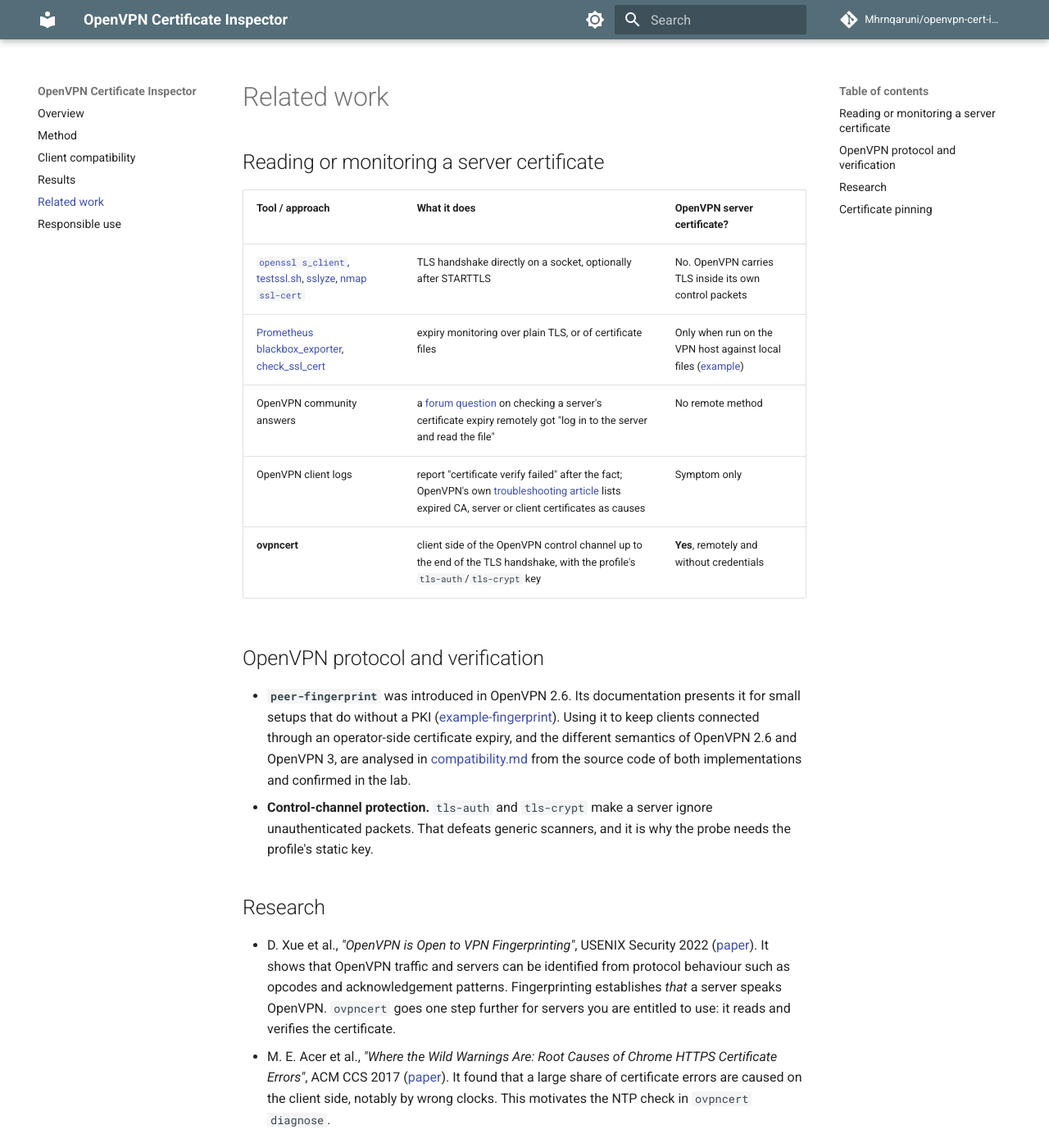
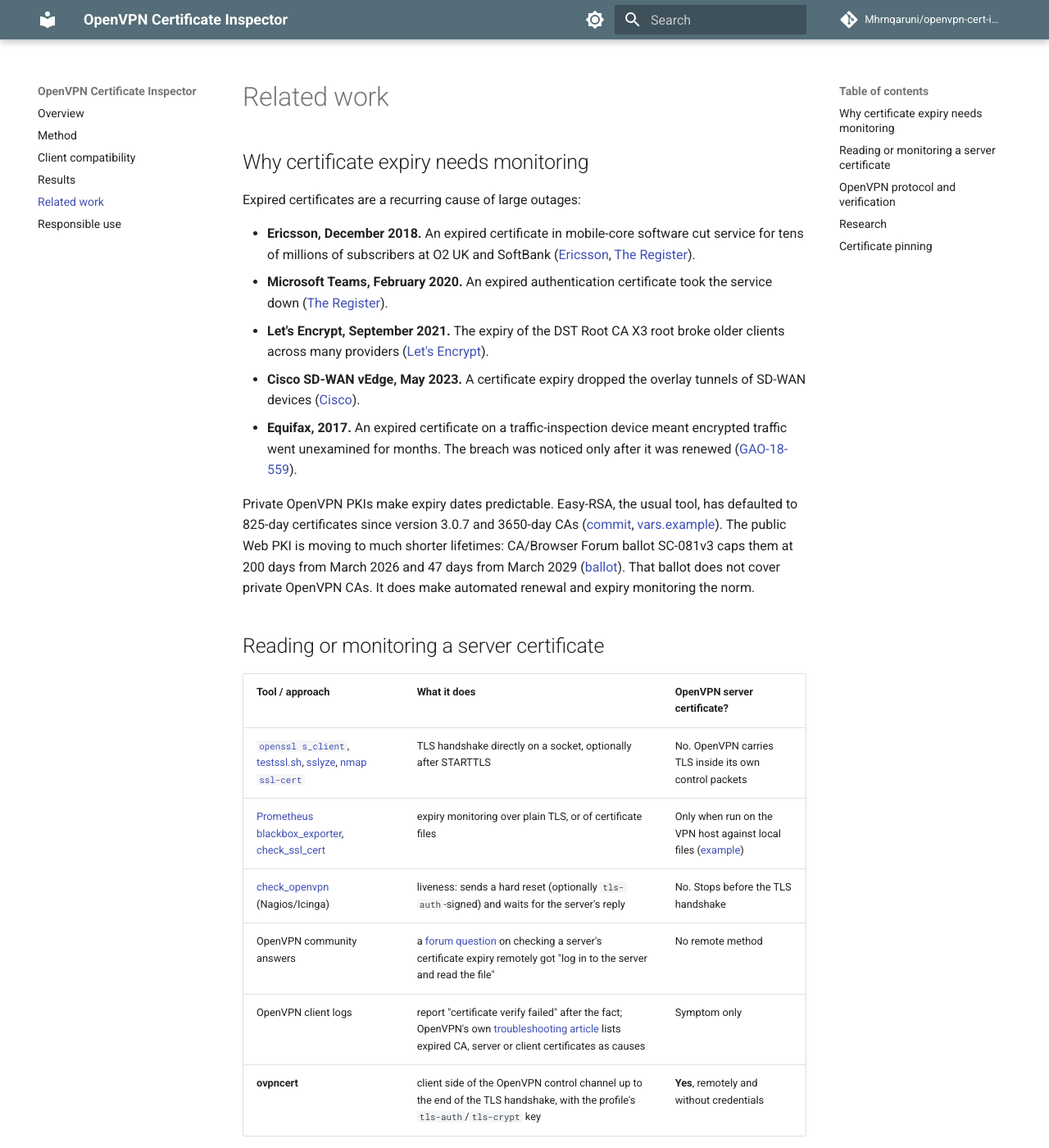
Before and after one commit to Mhrnqaruni/openvpn-cert-inspector, an MkDocs documentation site: the page built from docs/related-work.md, in a window 1280 px wide and 1400 px high. Shown: the whole window at 82% size. Built offline with MkDocs 1.6.1 and Material for MkDocs 9.7.7, drawn with Linux system fonts in a browser that asks for light colours; comment, search, counter and statistics services are not loaded; some of the changed text lies outside the part shown.

Commit message:
Related work: incidents, PKI lifetimes, prior tools

```diff
--- a/docs/related-work.md
+++ b/docs/related-work.md
@@ -1,4 +1,37 @@
 # Related work
+
+## Why certificate expiry needs monitoring
+
+Expired certificates are a recurring cause of large outages:
+
+- **Ericsson, December 2018.** An expired certificate in mobile-core software
+  cut service for tens of millions of subscribers at O2 UK and SoftBank
+  ([Ericsson](https://www.ericsson.com/en/press-releases/2018/12/update-on-software-issue-impacting-certain-customers),
+  [The Register](https://www.theregister.com/2018/12/06/ericsson_o2_telefonica_uk_outage/)).
+- **Microsoft Teams, February 2020.** An expired authentication certificate
+  took the service down
+  ([The Register](https://www.theregister.com/2020/02/03/teams_down/)).
+- **Let's Encrypt, September 2021.** The expiry of the DST Root CA X3 root
+  broke older clients across many providers
+  ([Let's Encrypt](https://letsencrypt.org/docs/dst-root-ca-x3-expiration-september-2021/)).
+- **Cisco SD-WAN vEdge, May 2023.** A certificate expiry dropped the overlay
+  tunnels of SD-WAN devices
+  ([Cisco](https://www.cisco.com/c/en/us/support/docs/routers/sd-wan/220448-identify-vedge-certificate-expired-on-ma.html)).
+- **Equifax, 2017.** An expired certificate on a traffic-inspection device
+  meant encrypted traffic went unexamined for months. The breach was noticed
+  only after it was renewed
+  ([GAO-18-559](https://www.gao.gov/assets/gao-18-559.pdf)).
+
+Private OpenVPN PKIs make expiry dates predictable. Easy-RSA, the usual tool,
+has defaulted to 825-day certificates since version 3.0.7 and 3650-day CAs
+([commit](https://github.com/OpenVPN/easy-rsa/commit/7f727b791b76147f97bfae2a152f57ad94240106),
+[vars.example](https://github.com/OpenVPN/easy-rsa/blob/master/easyrsa3/vars.example)).
+The public Web PKI is moving to much shorter lifetimes: CA/Browser Forum
+ballot SC-081v3 caps them at 200 days from March 2026 and 47 days from March
+2029
+([ballot](https://cabforum.org/2025/04/11/ballot-sc081v3-introduce-schedule-of-reducing-validity-and-data-reuse-periods/)).
+That ballot does not cover private OpenVPN CAs. It does make automated
+renewal and expiry monitoring the norm.
 
 ## Reading or monitoring a server certificate
 
@@ -6,6 +39,7 @@
 |---|---|---|
 | [`openssl s_client`](https://docs.openssl.org/master/man1/openssl-s_client/), [testssl.sh](https://github.com/testssl/testssl.sh), [sslyze](https://github.com/nabla-c0d3/sslyze), [nmap `ssl-cert`](https://nmap.org/nsedoc/scripts/ssl-cert.html) | TLS handshake directly on a socket, optionally after STARTTLS | No. OpenVPN carries TLS inside its own control packets |
 | [Prometheus blackbox_exporter](https://github.com/prometheus/blackbox_exporter), [check_ssl_cert](https://github.com/matteocorti/check_ssl_cert) | expiry monitoring over plain TLS, or of certificate files | Only when run on the VPN host against local files ([example](https://forum.netgate.com/topic/64449/monitor-openvpn-certificate-expiration-dates)) |
+| [check_openvpn](https://github.com/liquidat/nagios-icinga-openvpn) (Nagios/Icinga) | liveness: sends a hard reset (optionally `tls-auth`-signed) and waits for the server's reply | No. Stops before the TLS handshake |
 | OpenVPN community answers | a [forum question](https://forums.openvpn.net/viewtopic.php?p=110835) on checking a server's certificate expiry remotely got "log in to the server and read the file" | No remote method |
 | OpenVPN client logs | report "certificate verify failed" after the fact; OpenVPN's own [troubleshooting article](https://support.openvpn.com/hc/en-us/articles/36141971457179-Access-Server-Peer-Certificate-Verification-Failure) lists expired CA, server or client certificates as causes | Symptom only |
 | **ovpncert** | client side of the OpenVPN control channel up to the end of the TLS handshake, with the profile's `tls-auth`/`tls-crypt` key | **Yes**, remotely and without credentials |
@@ -34,9 +68,12 @@
   certificate.
 - M. E. Acer et al., *"Where the Wild Warnings Are: Root Causes of Chrome HTTPS
   Certificate Errors"*, ACM CCS 2017
-  ([paper](https://dl.acm.org/doi/10.1145/3133956.3134007)). It found that a
-  large share of certificate errors are caused on the client side, notably by
-  wrong clocks. This motivates the NTP check in `ovpncert diagnose`.
+  ([paper](https://research.google.com/pubs/archive/46359.pdf)). In more than
+  300 million Chrome certificate errors, over half had client-side or network
+  causes. A wrong system clock caused 33.5% of the errors reported on
+  Windows. This motivates the NTP check in `ovpncert diagnose`: a client
+  whose clock is behind sees a freshly renewed certificate as "not yet
+  valid", and one whose clock is ahead sees a valid certificate as expired.
 
 ## Certificate pinning
 
```
Also changed, not shown: README.md (+1 -0 lines).
